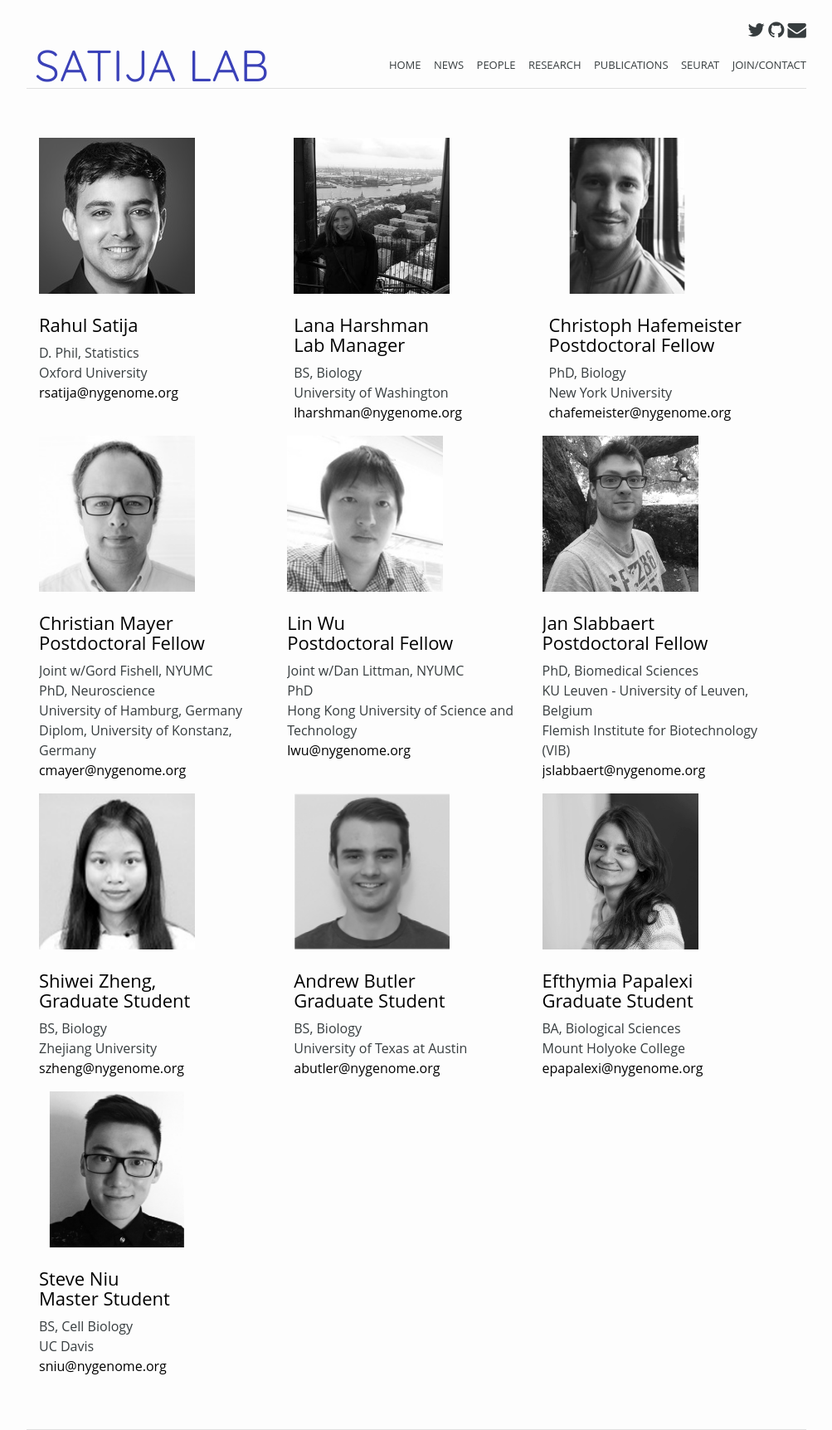
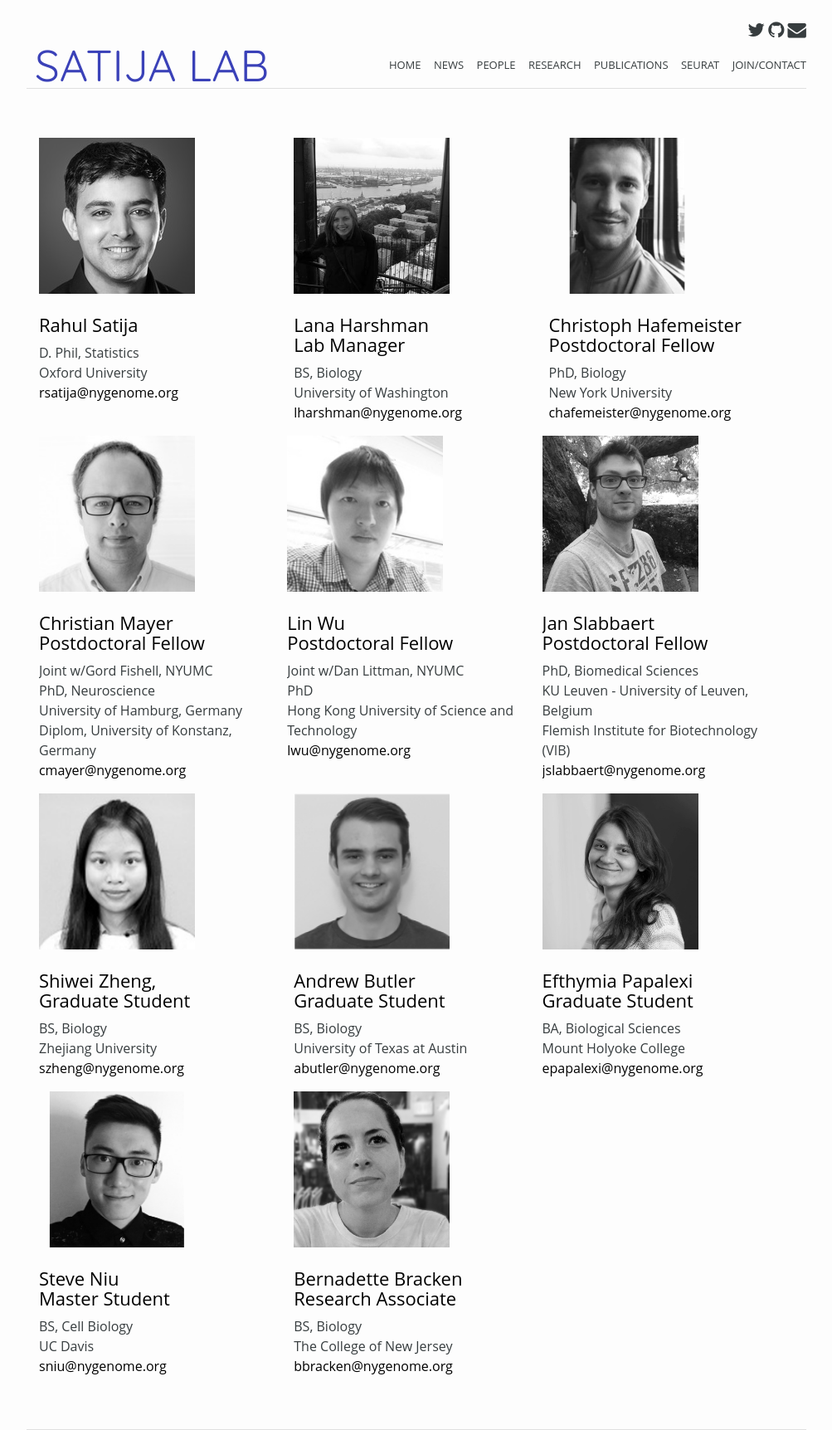
Before and after one commit to jungokasai/satijalab.github.io, a Jekyll site: the page built from people.html, in a window 1280 px wide. Shown: the whole page at 83% size, without its empty margins (138-1141 px from the left). Built offline with Jekyll 4.4.1, drawn with Linux system fonts in a browser that asks for light colours; nearby versions of some CDN libraries.

Commit message:
Add Bernadette to lab website

```diff
--- a/_data/members.yml
+++ b/_data/members.yml
@@ -70,3 +70,10 @@
   university: UC Davis
   email: sniu@nygenome.org
   photo: steve_niu.png
+
+- name: Bernadette Bracken
+  position: Research Associate
+  degree: "BS, Biology"
+  university: The College of New Jersey
+  email: bbracken@nygenome.org
+  photo: bernadette_bracken.png
```
Also changed, not shown: img/member_photos/bernadette_bracken.png (added).
